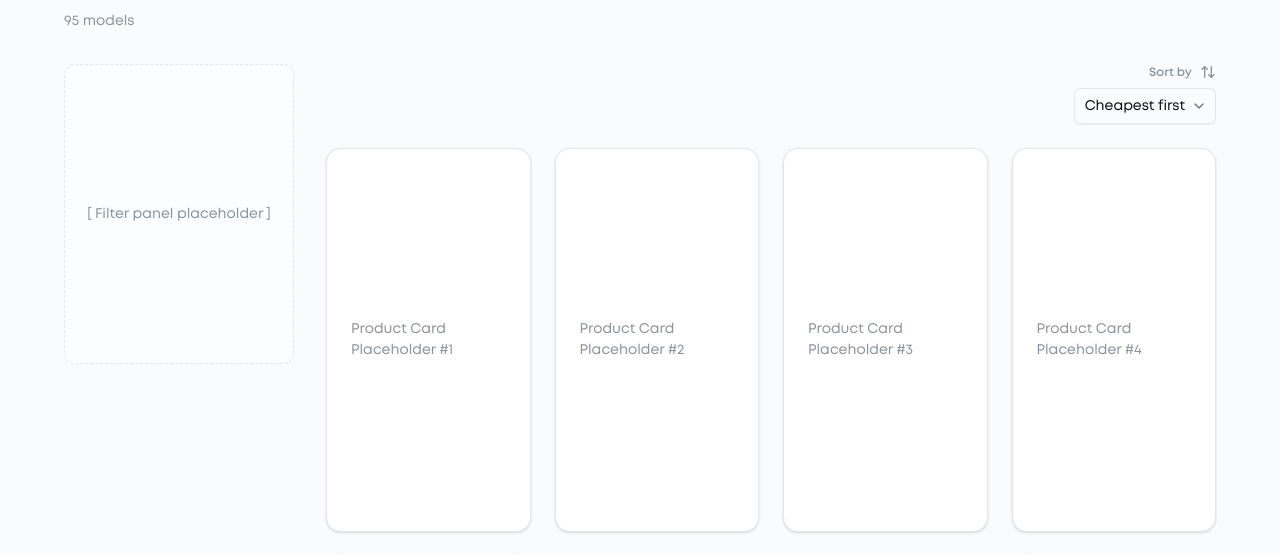
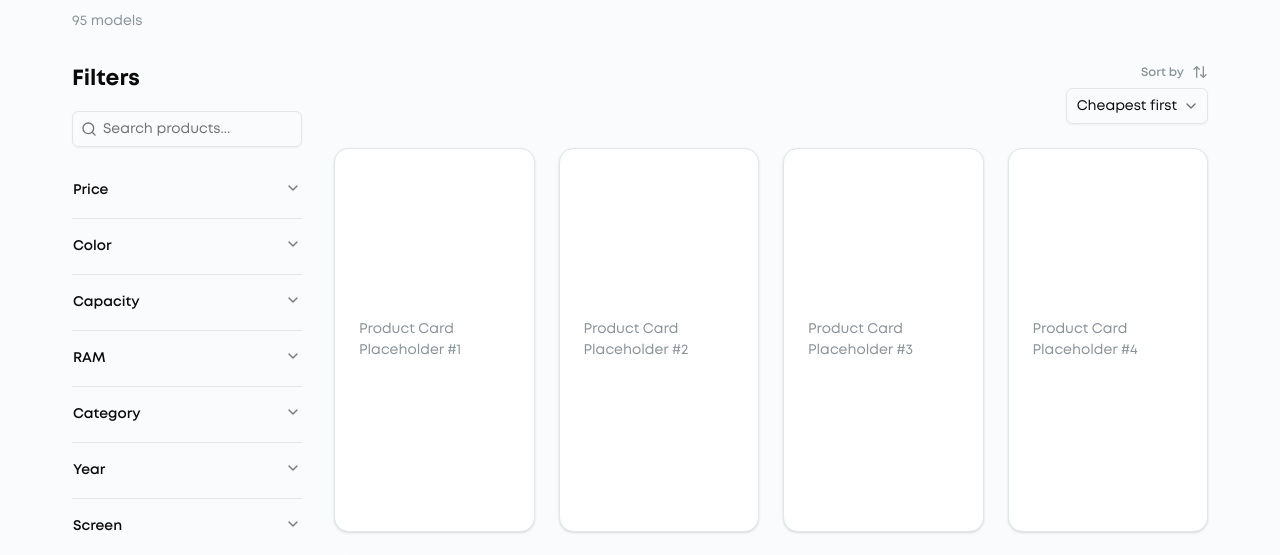
Before and after one commit to lamay-gp/lamay-frontend, a React (Vite) app: page /catalog in a window 1280 px wide. Shown: the part 213-768 px from the top of the page. Built offline with nearby package versions, Linux system fonts and the light colour scheme; no server answers.

Commit message:
feat(SCRUM-106): add FiltersPanel to Catalog page

```diff
--- a/src/components/organisms/FiltersPanel/FiltersPanel.tsx
+++ b/src/components/organisms/FiltersPanel/FiltersPanel.tsx
@@ -17,11 +17,10 @@ type FiltersPanelProps = {
   className?: string;
 };
 
-export const FiltersPanel = ({ className }: FiltersPanelProps) => {
+/* < tablet-lg: кнопка, що відкриває фільтри у висувній панелі */
+export const FiltersTrigger = ({ className }: FiltersPanelProps) => {
   return (
-    <>
-      {/* < tablet-lg: висувна панель по кнопці */}
-      <div className="tablet-lg:hidden">
+    <div className={cn('tablet-lg:hidden', className)}>
       <Sheet>
         <div className="flex flex-col gap-1">
           <Typography
@@ -40,11 +39,11 @@ export const FiltersPanel = ({ className }: FiltersPanelProps) => {
                 size="icon"
                 aria-label="Open filters"
                 className="rounded-full"
-                />
-              }
               >
                 <Filter />
-            </SheetTrigger>
+              </Button>
+            }
+          />
         </div>
 
         <SheetContent side="left">
@@ -65,8 +64,12 @@ export const FiltersPanel = ({ className }: FiltersPanelProps) => {
         </SheetContent>
       </Sheet>
     </div>
+  );
+};
 
-      {/* >= tablet-lg: постійний сайдбар збоку */}
+/* >= tablet-lg: постійний сайдбар збоку */
+export const FiltersSidebar = ({ className }: FiltersPanelProps) => {
+  return (
     <aside className={cn('hidden tablet-lg:block', className)}>
       <Typography
         variant="h3"
@@ -78,6 +81,14 @@ export const FiltersPanel = ({ className }: FiltersPanelProps) => {
 
       <FiltersContent />
     </aside>
+  );
+};
+
+export const FiltersPanel = ({ className }: FiltersPanelProps) => {
+  return (
+    <>
+      <FiltersTrigger />
+      <FiltersSidebar className={className} />
     </>
   );
 };
--- a/src/index.css
+++ b/src/index.css
@@ -168,6 +168,7 @@
   .container {
     width: 100%;
     min-width: 320px;
+    max-width: 1200px !important;
     margin-inline: auto;
   }
 
--- a/src/pages/CatalogPage/CatalogPage.tsx
+++ b/src/pages/CatalogPage/CatalogPage.tsx
@@ -4,6 +4,10 @@ import { Link } from 'react-router';
 
 import { Sort } from '@/components/atoms/Sort';
 import { Typography } from '@/components/atoms/Typography';
+import {
+  FiltersSidebar,
+  FiltersTrigger,
+} from '@/components/organisms/FiltersPanel';
 import { cn } from '@/lib/utils';
 import type { SortOption } from '@/types/Products';
 
@@ -52,17 +56,12 @@ export const CatalogPage = () => {
           </header>
 
           <div className="flex flex-col tablet-lg:flex-row gap-8 items-start">
-            <aside className="hidden tablet-lg:flex w-57.5 shrink-0 border border-dashed border-elements rounded-xl p-4 bg-card/30 flex-col items-center justify-center min-h-75 text-center">
-              <Typography
-                variant="body"
-                className="text-text-secondary"
-              >
-                [ Filter panel placeholder ]
-              </Typography>
-            </aside>
+            <FiltersSidebar className="w-57.5 shrink-0" />
 
             <div className="flex-1 w-full flex flex-col gap-6">
-              <div className="flex items-end justify-end">
+              <div className="flex items-end justify-between gap-4 tablet-lg:justify-end">
+                <FiltersTrigger />
+
                 <Sort
                   value={sortBy}
                   onChange={setSortBy}
```
Lines whose indentation alone changed are shown as unchanged.
